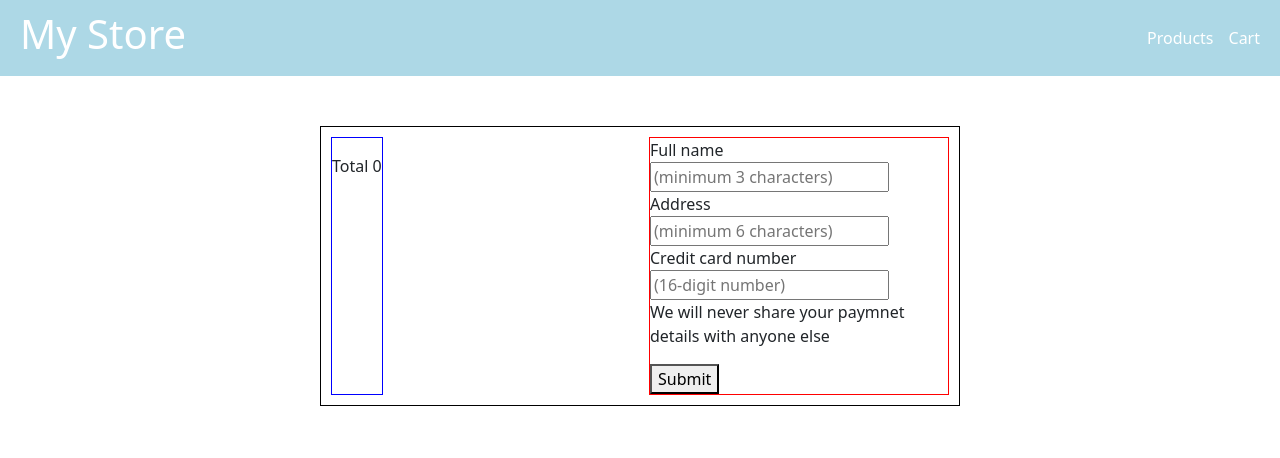
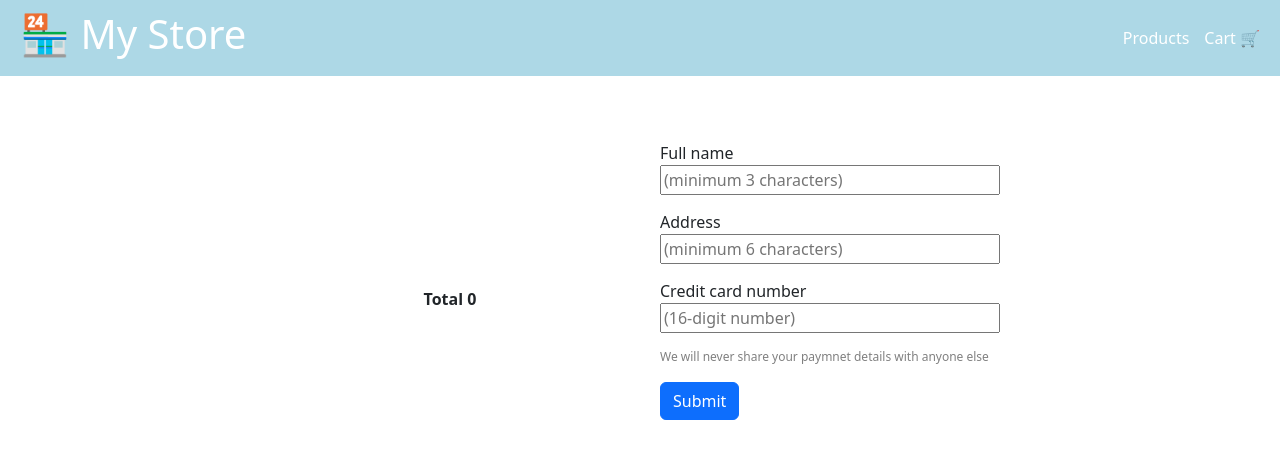
Before and after one commit to youssef1405/online-store, an Angular app: page /cart in a window 1280 px wide. Shown: the top 458 px of the page. Built offline with nearby package versions, Linux system fonts and the light colour scheme.

Commit message:
create cart and form components

```diff
--- a/src/app/cart/cart.component.css
+++ b/src/app/cart/cart.component.css
@@ -1,26 +1,44 @@
 .cart-items-container {
-  border: solid 1px #000;
-  width: 50%;
+  width: 750px;
   margin: 50px auto;
   display: flex;
   padding: 10px;
   justify-content: space-between;
+  /* align-items: center; */
+  /* gap: 50px; */
+}
+
+ul {
+  padding: 0;
 }
 
 .cart-items {
-  border: 1px solid blue;
+  padding-top: 20px;
   display: flex;
   flex-direction: column;
+  align-items: center;
+  justify-content: center;
+  width: 350px;
 }
 
 .cart-item {
-  border: 1px solid yellow;
   display: flex;
   margin-bottom: 20px;
-  justify-content: space-between;
+  /* justify-content: space-between; */
+  gap: 30px;
+  padding: 10px;
 }
 
 .cart-product-img {
   width: 100px;
   border-radius: 10px;
 }
+
+.amount-container {
+  display: flex;
+  gap: 5px;
+}
+
+.amount-container input {
+  width: 50px;
+}
--- a/src/app/cart/cart.component.html
+++ b/src/app/cart/cart.component.html
@@ -8,11 +8,15 @@
             {{ item.name }}
           </h4>
           <p>{{ item.price }}</p>
-          <p>Amount</p>
+
+          <div class="amount-container">
+            <p>Amount:</p>
+            <input type="text" value="{{ item.amount }}" />
+          </div>
         </div>
       </li>
     </ul>
-    <p>Total {{ totalPrice }}</p>
+    <strong>Total {{ totalPrice }}</strong>
   </div>
   <app-payment-form></app-payment-form>
 </div>
--- a/src/app/navbar/navbar.component.html
+++ b/src/app/navbar/navbar.component.html
@@ -1,9 +1,9 @@
 <header>
   <div class="header-title">
-    <h1>My Store</h1>
+    <h1>🏪 My Store</h1>
   </div>
   <div class="header-links">
-    <a routerLink="/">Products</a>
-    <a routerLink="/cart">Cart</a>
+    <a routerLink="/">Products </a>
+    <a routerLink="/cart">Cart 🛒</a>
   </div>
 </header>
--- a/src/app/payment-form/payment-form.component.css
+++ b/src/app/payment-form/payment-form.component.css
@@ -1,4 +1,20 @@
 .payment-form {
-  width: 300px;
-  border: 1px solid red;
+  width: 350px;
+
+  padding: 5px;
 }
+
+.input-container {
+  display: flex;
+  flex-direction: column;
+  margin-bottom: 15px;
+}
+
+.input-container label {
+  font-weight: 500;
+}
+
+.payment-msg {
+  font-size: 12px;
+  color: grey;
+}
--- a/src/app/payment-form/payment-form.component.html
+++ b/src/app/payment-form/payment-form.component.html
@@ -1,17 +1,34 @@
-<form class="payment-form">
-  <div>
+<form class="payment-form" (ngSubmit)="submitPayment()">
+  <div class="input-container">
     <label>Full name</label>
-    <input type="text" placeholder="(minimum 3 characters)" />
+    <input
+      type="text"
+      placeholder="(minimum 3 characters)"
+      [(ngModel)]="fullName"
+      [ngModelOptions]="{ standalone: true }"
+    />
   </div>
-  <div>
+  <div class="input-container">
     <label for="">Address</label>
-    <input type="text" placeholder="(minimum 6 characters)" />
+    <input
+      type="text"
+      placeholder="(minimum 6 characters)"
+      [(ngModel)]="address"
+      [ngModelOptions]="{ standalone: true }"
+    />
   </div>
 
-  <div>
+  <div class="input-container">
     <label for="">Credit card number</label>
-    <input type="text" placeholder="(16-digit number)" />
+    <input
+      type="text"
+      placeholder="(16-digit number)"
+      [(ngModel)]="creditCardNo"
+      [ngModelOptions]="{ standalone: true }"
+    />
   </div>
-  <p>We will never share your paymnet details with anyone else</p>
-  <button>Submit</button>
+  <p class="payment-msg">
+    We will never share your paymnet details with anyone else
+  </p>
+  <input type="submit" value="Submit" class="btn btn-primary" />
 </form>
--- a/src/app/payment-form/payment-form.component.ts
+++ b/src/app/payment-form/payment-form.component.ts
@@ -3,8 +3,12 @@ import { Component } from '@angular/core';
 @Component({
   selector: 'app-payment-form',
   templateUrl: './payment-form.component.html',
-  styleUrls: ['./payment-form.component.css']
+  styleUrls: ['./payment-form.component.css'],
 })
 export class PaymentFormComponent {
+  fullName: string = '';
+  address: string = '';
+  creditCardNo: string = '';
 
+  submitPayment(): void{}
 }
```
Also changed, not shown: src/app/app.module.ts (+17 -2 lines).
